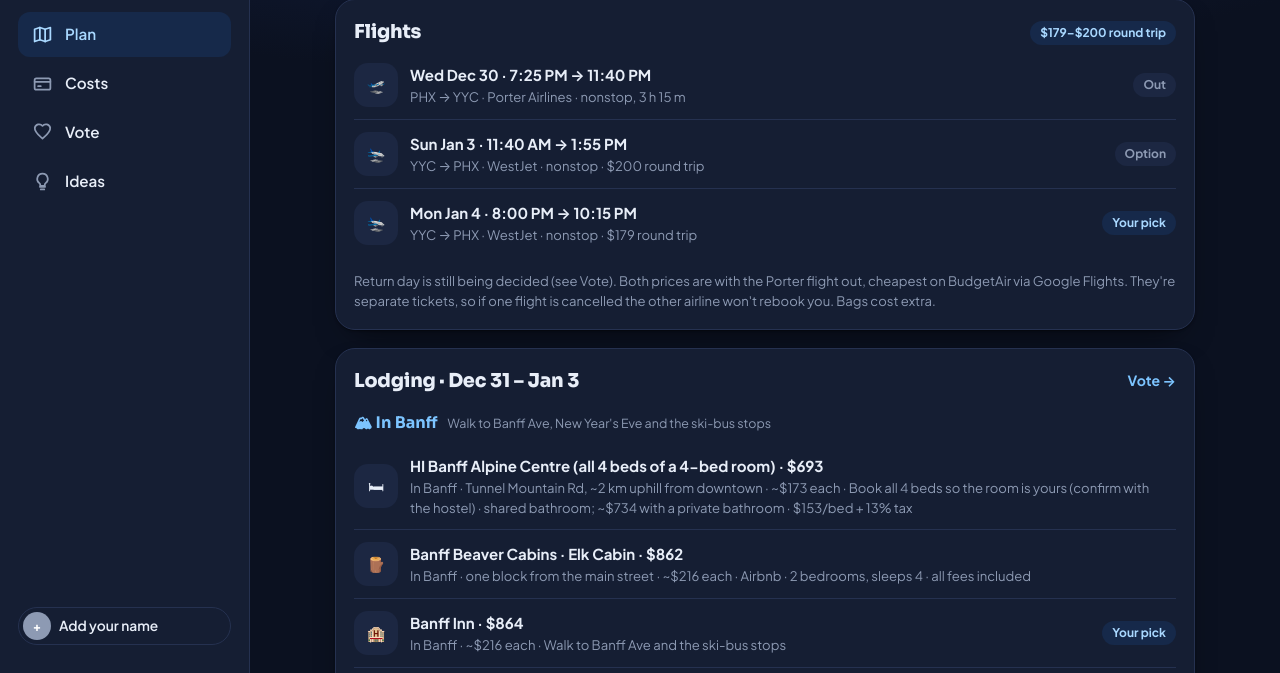
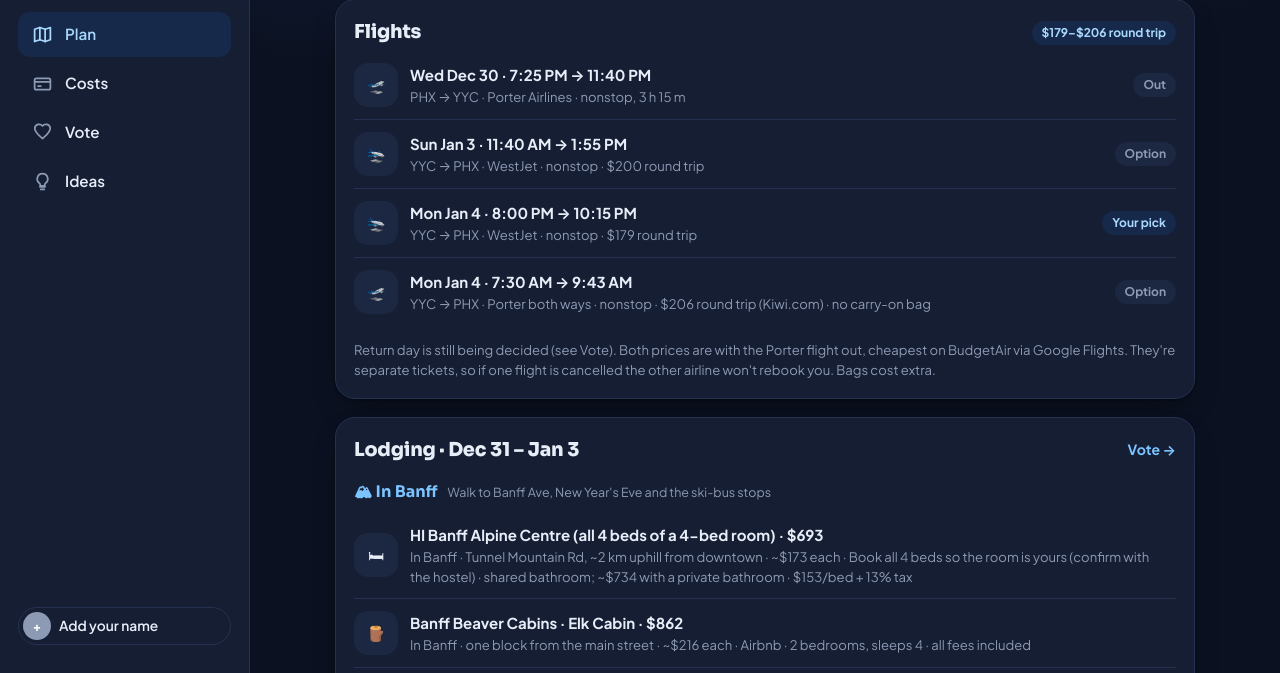
Before and after one commit to scrunchuies/banff-trip, a plain HTML site: page index.html in a window 1280 px wide. Both pictures are taken after a click on the link "Plan". Shown: the part 127-800 px from the top of the page. Drawn offline with Linux system fonts and the light colour scheme.

Commit message:
Add Porter Mon Jan 4 7:30 AM return option ($206)
Co-Authored-By: Claude Opus 5.5 <noreply@anthropic.com>

```diff
--- a/index.html
+++ b/index.html
@@ -312,11 +312,12 @@ footer.src{font-size:.8rem;color:var(--muted);display:flex;flex-wrap:wrap;gap:6p
     <div><h1>The plan</h1><p class="muted">Land late Dec 30 and do the casino plus an airport nap, then three nights of lodging (Dec 31 – Jan 3) that we're voting on. We fly home Jan 3 or Jan 4.</p></div>
 
     <div class="card">
-      <div class="card-head"><h2>Flights</h2><span class="pill good">$179–$200 round trip</span></div>
+      <div class="card-head"><h2>Flights</h2><span class="pill good">$179–$206 round trip</span></div>
       <div class="rows">
         <div class="r"><span class="icon-tile">🛫</span><div><div class="t">Wed Dec 30 · 7:25 PM → 11:40 PM</div><div class="s">PHX → YYC · Porter Airlines · nonstop, 3 h 15 m</div></div><span class="pill">Out</span></div>
         <div class="r"><span class="icon-tile">🛬</span><div><div class="t">Sun Jan 3 · 11:40 AM → 1:55 PM</div><div class="s">YYC → PHX · WestJet · nonstop · $200 round trip</div></div><span class="pill" id="pillD3">Option</span></div>
         <div class="r"><span class="icon-tile">🛬</span><div><div class="t">Mon Jan 4 · 8:00 PM → 10:15 PM</div><div class="s">YYC → PHX · WestJet · nonstop · $179 round trip</div></div><span class="pill" id="pillD4">Option</span></div>
+        <div class="r"><span class="icon-tile">🛫</span><div><div class="t">Mon Jan 4 · 7:30 AM → 9:43 AM</div><div class="s">YYC → PHX · Porter both ways · nonstop · $206 round trip (Kiwi.com) · no carry-on bag</div></div><span class="pill" id="pillD4am">Option</span></div>
       </div>
       <p class="small muted">Return day is still being decided (see Vote). Both prices are with the Porter flight out, cheapest on BudgetAir via Google Flights. They're separate tickets, so if one flight is cancelled the other airline won't rebook you. Bags cost extra.</p>
     </div>
@@ -372,7 +373,7 @@ footer.src{font-size:.8rem;color:var(--muted);display:flex;flex-wrap:wrap;gap:6p
         <label class="toggle" for="cDisc" id="discRow"><span>I get 25% off my lift ticket</span><span class="sw"><input type="checkbox" id="cDisc"><i></i></span></label>
         <label class="toggle" for="cRent" id="rentRow"><span>I need ski rentals<br><span class="small muted" id="rentSub"></span></span><span class="sw"><input type="checkbox" id="cRent"><i></i></span></label>
         <div class="field"><label for="cHotel">LODGING (DEC 31 – JAN 3)</label><select id="cHotel"></select></div>
-        <div class="field"><span class="lbl">FLY HOME</span><div class="seg" id="cRet"><button data-v="d3" type="button">Sun Jan 3 · $200</button><button data-v="d4" type="button">Mon Jan 4 · $179</button></div></div>
+        <div class="field"><span class="lbl">FLY HOME</span><div class="seg" id="cRet"><button data-v="d3" type="button">Sun 11:40 AM · $200</button><button data-v="d4" type="button">Mon 8 PM · $179</button><button data-v="d4am" type="button">Mon 7:30 AM · $206</button></div></div>
         <div class="field"><span class="lbl">OFF-SLOPE ACTIVITIES</span><div class="seg" id="cAct"><button data-v="none" type="button">None</button><button data-v="light" type="button">Light</button><button data-v="mid" type="button">Mid</button><button data-v="big" type="button">Big</button></div><span class="small muted" id="actSub"></span></div>
         <div class="field"><span class="lbl">FOOD BUDGET</span><div class="seg" id="cFood"><button data-v="budget" type="button">Budget</button><button data-v="mid" type="button">Mid</button><button data-v="comfy" type="button">Eat out</button></div></div>
         <div class="toggle"><span>People sharing rooms</span><span class="stepper"><button class="btn sm" id="gMinus" type="button" aria-label="Fewer people">−</button><b id="gVal">4</b><button class="btn sm" id="gPlus" type="button" aria-label="More people">+</button></span></div>
@@ -444,8 +445,9 @@ const ACT_BUDGET={                  // rough CAD budgets for off-slope plans, fo
 };
 /* Return day. Stored in the vote's "lodge" field (no longer used for lodging). */
 const RET={
-  d3:{label:"Sun Jan 3 · 11:40 AM",short:"Sun Jan 3",time:"11:40 AM",flight:200,food:3.25,emoji:"🛬",note:"$200 round trip · early bus Jan 3, ski Jan 1 + 2, home by 2 PM"},
-  d4:{label:"Mon Jan 4 · 8 PM",short:"Mon Jan 4",time:"8 PM",flight:179,food:4.5,emoji:"🛬",note:"$179 round trip · no hotel booked for the night of Jan 3"}
+  d3:{label:"Sun Jan 3 · 11:40 AM",short:"Sun Jan 3",time:"11:40 AM",air:"WestJet",flight:200,food:3.25,emoji:"🛬",note:"$200 round trip · early bus Jan 3, ski Jan 1 + 2, home by 2 PM"},
+  d4:{label:"Mon Jan 4 · 8 PM",short:"Mon Jan 4",time:"8 PM",air:"WestJet",flight:179,food:4.5,emoji:"🛬",note:"$179 round trip · no hotel booked for the night of Jan 3"},
+  d4am:{label:"Mon Jan 4 · 7:30 AM",short:"Mon Jan 4",time:"7:30 AM",air:"Porter",flight:206,food:3.5,emoji:"🛫",note:"$206 round trip · Porter both ways · bus to the airport Jan 3 evening and overnight there · no carry-on bag"}
 };
 const LODGES=RET;
 const FOOD={budget:45,mid:55,comfy:80};
@@ -563,7 +565,7 @@ function saveSet(){try{localStorage.setItem("banffTripSettings3",JSON.stringify(
 function costs(){
   const d=set.days,g=set.group;
   const rows=[
-    ["Flights",RET[set.ret].flight,"Porter out Dec 30, WestJet home "+RET[set.ret].short],
+    ["Flights",RET[set.ret].flight,"Porter out Dec 30, "+RET[set.ret].air+" home "+RET[set.ret].label],
     ["Lodging",HOTELS[set.hotel].total/g,HOTELS[set.hotel].name+", $"+HOTELS[set.hotel].total+" for 3 nights split "+g+" ways"],
     ["Arrival night",0,"Casino + airport nap, no hotel (rides and gambling not included)"],
     ["FlixBus",FLIX,"Calgary airport ⇄ Banff"]
@@ -661,7 +663,7 @@ function renderHome(){
   $("#sTotal").textContent=usd(costs().total);
   $("#sTotalSub").textContent=set.days?"skiing "+set.days+" day"+(set.days>1?"s":""):"not skiing";
   $("#sSki").textContent=set.days?set.days+" day"+(set.days>1?"s":""):"Not skiing";
-  $("#sHome").textContent=RET[set.ret].short;$("#sHomeSub").textContent="WestJet "+RET[set.ret].time;
+  $("#sHome").textContent=RET[set.ret].short;$("#sHomeSub").textContent=RET[set.ret].air+" "+RET[set.ret].time;
   $("#sSkiSub").textContent=set.days===2?SKI[set.ski].short:set.days===1?"Jan "+set.ski1:"Banff day trips";
 
   const dec=$("#decide");dec.replaceChildren();
@@ -705,6 +707,7 @@ function dayItems(n){
   }
   if(ski)out.push(["8:30 AM","Free ski bus from a Banff hotel stop"],["9:30–4:30","Ski"+(mine.length>1?" day "+(mine.indexOf(n)+1):"")+(set.pass?" (season pass)":" (SkiBig3 ticket)")],["4:45 PM","Ski bus back to Banff"]);
   else out.push(["All day",set.days?"Rest day: hot springs, gondola, Banff Ave":"Off-slope day: icewalk, hot springs, skating, gondola"]);
+  if(n===3&&set.ret==="d4am"){out.push(["Evening","FlixBus to the Calgary airport"],["Night","Overnight at the airport, no hotel"]);return out;}
   out.push(["Night",n===3?"No hotel booked":HOTELS[set.hotel].name]);
   return out;
 }
@@ -718,13 +721,15 @@ function renderPlan(){
   else ["1","2","3"].forEach(k=>{const b=el("button",set.ski1===k?"on":null,"Jan "+k);b.type="button";b.addEventListener("click",()=>{set.ski1=k;saveSet();renderAll();});ps.append(b);});
   $("#pillD3").textContent=set.ret==="d3"?"Your pick":"Option";$("#pillD3").className="pill"+(set.ret==="d3"?" good":"");
   $("#pillD4").textContent=set.ret==="d4"?"Your pick":"Option";$("#pillD4").className="pill"+(set.ret==="d4"?" good":"");
+  $("#pillD4am").textContent=set.ret==="d4am"?"Your pick":"Option";$("#pillD4am").className="pill"+(set.ret==="d4am"?" good":"");
   const DAYS=[
     {dow:"Wed",d:"30",m:"Dec",items:[["7:25 PM","Fly PHX → YYC, Porter nonstop"],["11:40 PM","Land in Calgary, clear customs"],["Late night","Casino 🎰, then back to the airport"],["Night","Nap at the airport, no hotel"]]},
     {dow:"Thu",d:"31",m:"Dec",items:[["Morning","FlixBus from the airport to Banff (~2 h)"],["Afternoon","Check in at "+HOTELS[set.hotel].name+", groceries"],["Evening","New Year's Eve in Banff 🎉"],["Night",HOTELS[set.hotel].name]]},
     {dow:"Fri",d:"1",m:"Jan",items:dayItems(1)},
     {dow:"Sat",d:"2",m:"Jan",items:dayItems(2)},
     {dow:"Sun",d:"3",m:"Jan",items:dayItems(3)},
-    set.ret==="d4"?{dow:"Mon",d:"4",m:"Jan",items:[["Afternoon","FlixBus to Calgary airport, arrive by ~5:30 PM"],["8:00 PM","Fly YYC → PHX, WestJet nonstop, land 10:15 PM"]]}:null
+    set.ret==="d4"?{dow:"Mon",d:"4",m:"Jan",items:[["Afternoon","FlixBus to Calgary airport, arrive by ~5:30 PM"],["8:00 PM","Fly YYC → PHX, WestJet nonstop, land 10:15 PM"]]}:
+    set.ret==="d4am"?{dow:"Mon",d:"4",m:"Jan",items:[["5:30 AM","Check in at the airport (US customs is in Calgary)"],["7:30 AM","Fly YYC → PHX, Porter nonstop, land 9:43 AM"]]}:null
   ];
   const box=$("#days");box.replaceChildren();
   DAYS.filter(Boolean).forEach((day,i)=>{
```
